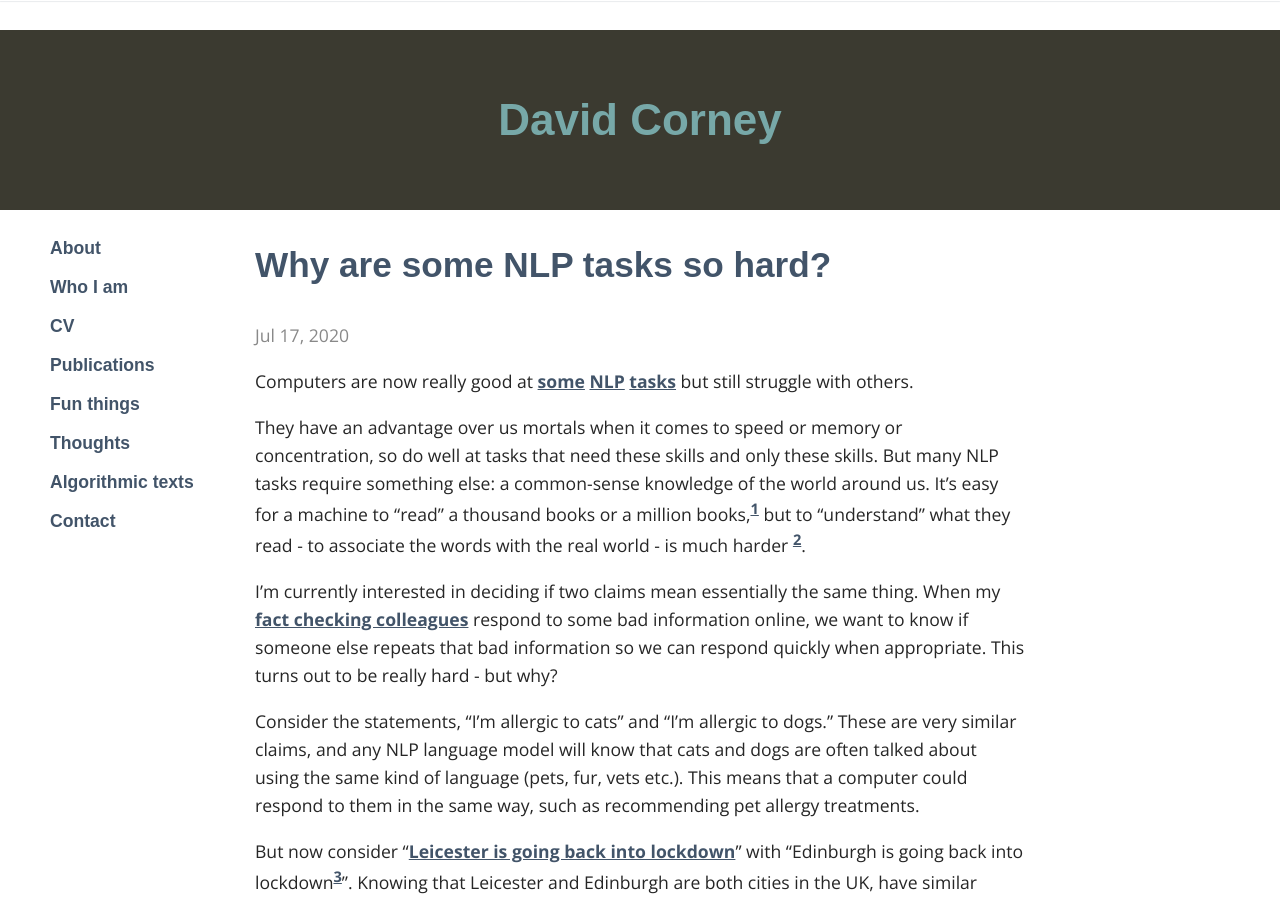
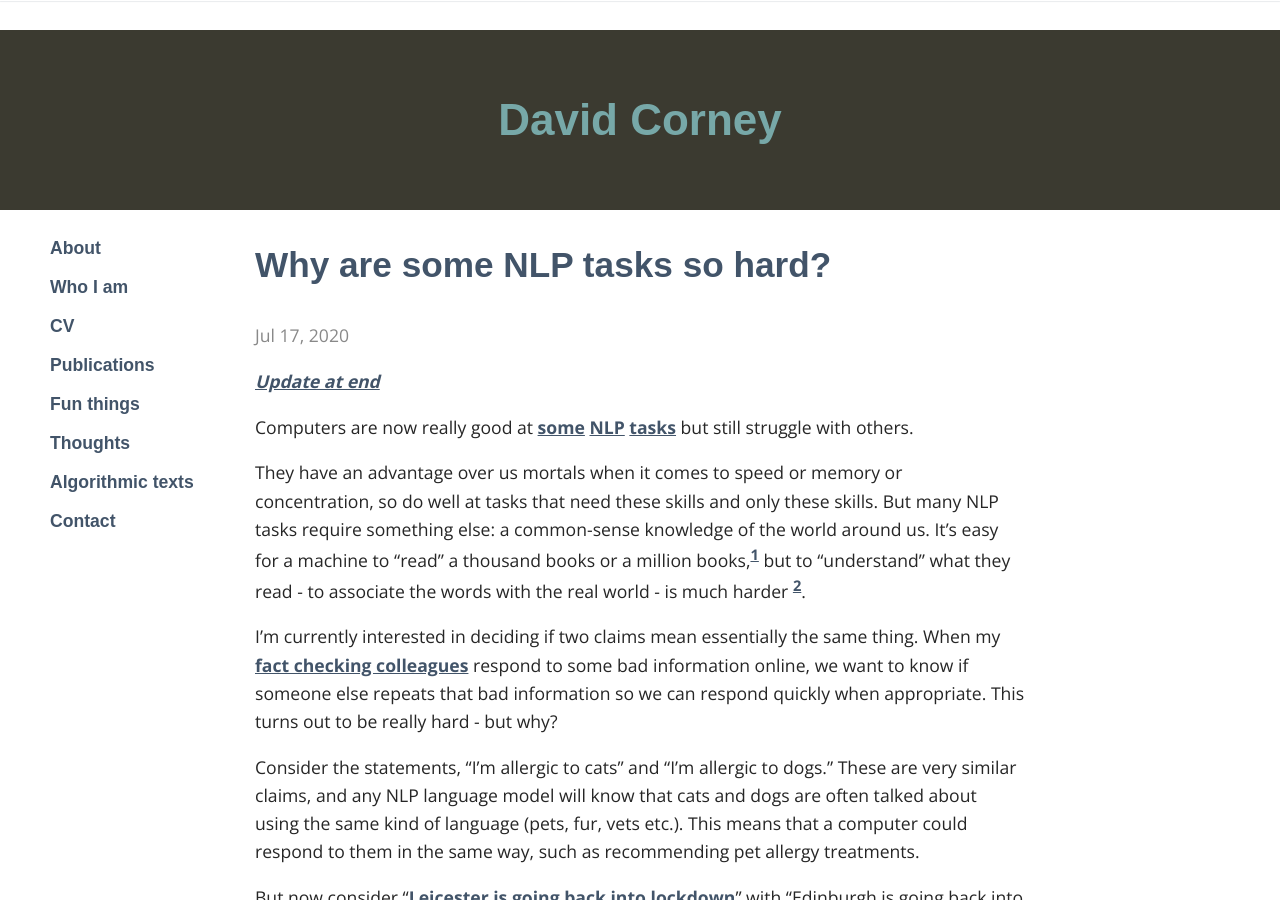
Before and after one commit to dcorney/dcorney.github.io, a Jekyll site: the page built from _posts/2020-07-17-hard-and-easy-NLP.md, in a window 1280 px wide and 900 px high. Built offline with Jekyll 4.4.1, drawn with Linux system fonts in a browser that asks for light colours; some web fonts are replaced.

Commit message:
updated post on hard NLP with link

```diff
--- a/_posts/2020-07-17-hard-and-easy-NLP.md
+++ b/_posts/2020-07-17-hard-and-easy-NLP.md
@@ -5,7 +5,7 @@
 
 ---
 
-
+*[Update at end](#update)*
 
 Computers are now really good at [some](https://voicebot.ai/2020/07/09/facebook-builds-speech-recognition-engine-combining-51-languages-in-one-model/) [NLP](https://towardsdatascience.com/machine-translation-a-short-overview-91343ff39c9f) [tasks](https://www.theverge.com/2020/6/11/21287966/openai-commercial-product-text-generation-gpt-3-api-customers) but still struggle with others.
 
@@ -25,9 +25,9 @@
 
 
 
----
+### Update
 
-**Update** (July 20, 2020)
+(July 20, 2020)
 
 Shortly after posting the above, I came across a new paper by Emily Bender and Alexander Koller[ "Climbing towards NLU: On Meaning, Form, and Understanding in the Age of Data](https://www.semanticscholar.org/paper/Climbing-towards-NLU%3A-On-Meaning%2C-Form%2C-and-in-the-Bender-Koller/02eaaf87f9cae34cca398fed146079e6eeb1f868?p2df)". This says a lot of what I was thinking, but with far greater precision, confidence and supporting evidence (not surprising, given that it's written by two professors of linguistics!). A couple of points that particularly struck me:
 
```
